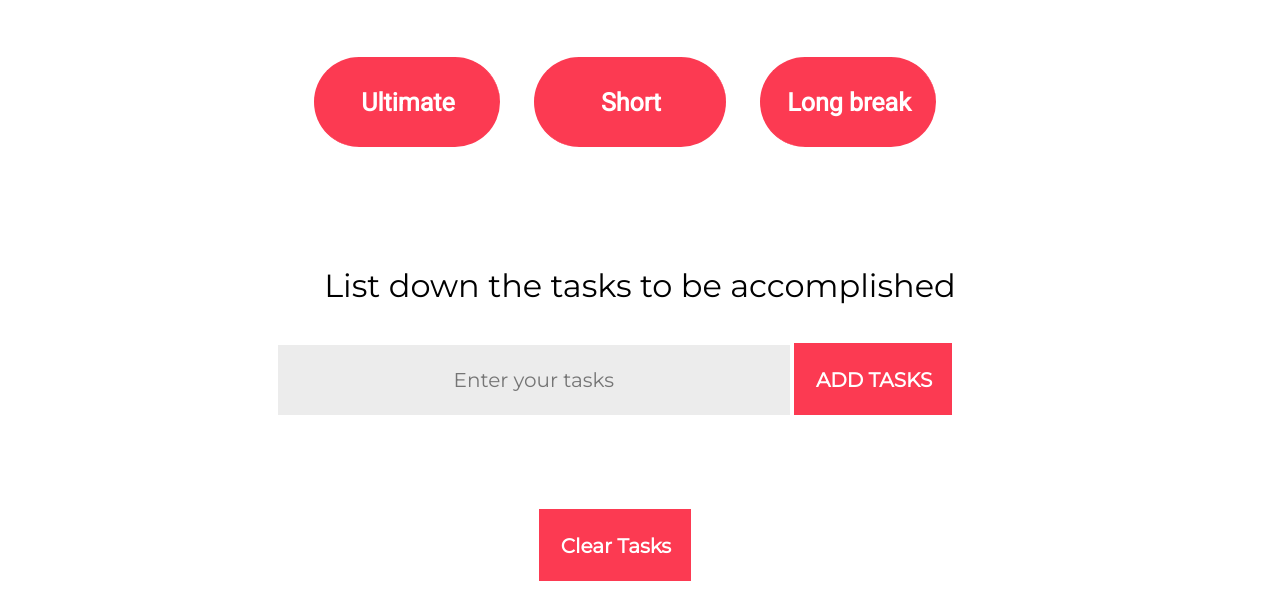
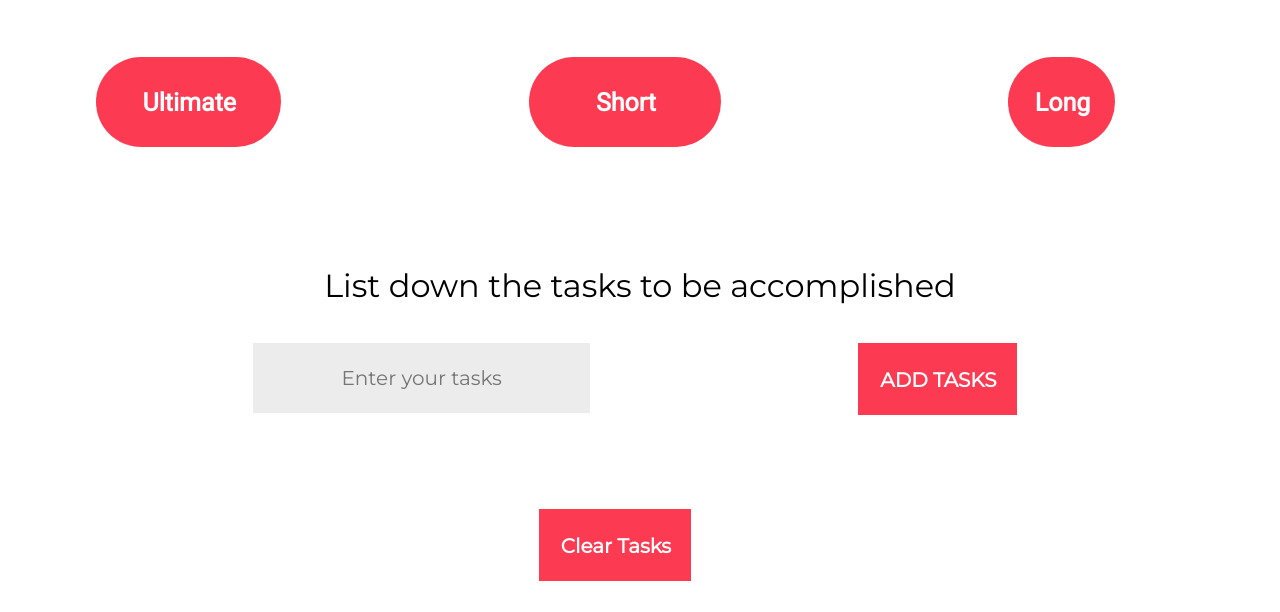
Before and after one commit to unnati2000/prodtimer, a plain HTML site: page index.html in a window 1280 px wide. Shown: the part 598-1210 px from the top of the page. Drawn offline with nearby package versions, Linux system fonts and the light colour scheme.

Commit message:
Update index.html

```diff
--- a/index.html
+++ b/index.html
@@ -25,10 +25,21 @@
     </div>
     <div  class="timer">
         <span class="mins">00 </span><span class="dot"> : </span><span class="secs"> 00</span> <br><br><br>
-        <div class="button">
-            <button class="pro"> <span class="pro">Ultimate</span></button>
+        <div class="button row ">
+
+           <div class="col-4 col-sm-4 col-md-4">
+            <button class="pro "> <span class="pro">Ultimate</span></button>
+           </div>
+           <div class="col-4 col-sm-4 col-md-4">
+
             <button class="short"><span class="short">Short</span></button>
-            <button class="long"><span>Long break</span></button>
+           </div>
+           <div class="col-4 col-sm-4 col-md-4">
+
+            <button class="long"><span class="long">Long
+            </span></button>
+            </div>
+
         </div>
 
 
@@ -37,7 +48,13 @@
         <h2>
             List down the tasks to be accomplished
         </h2>
-        <input type="text" placeholder="Enter your tasks" class="txt"> <button class="add">ADD TASKS</button>
+         <div class="row">
+        <div class="col-8 sm-8 md-8">
+
+        <input type="text" placeholder="Enter your tasks" class="txt">
+             </div>
+         <button class="add">ADD TASKS</button>
+        </div>
         <p class="tasks">
 
         </p><br><br>
```
